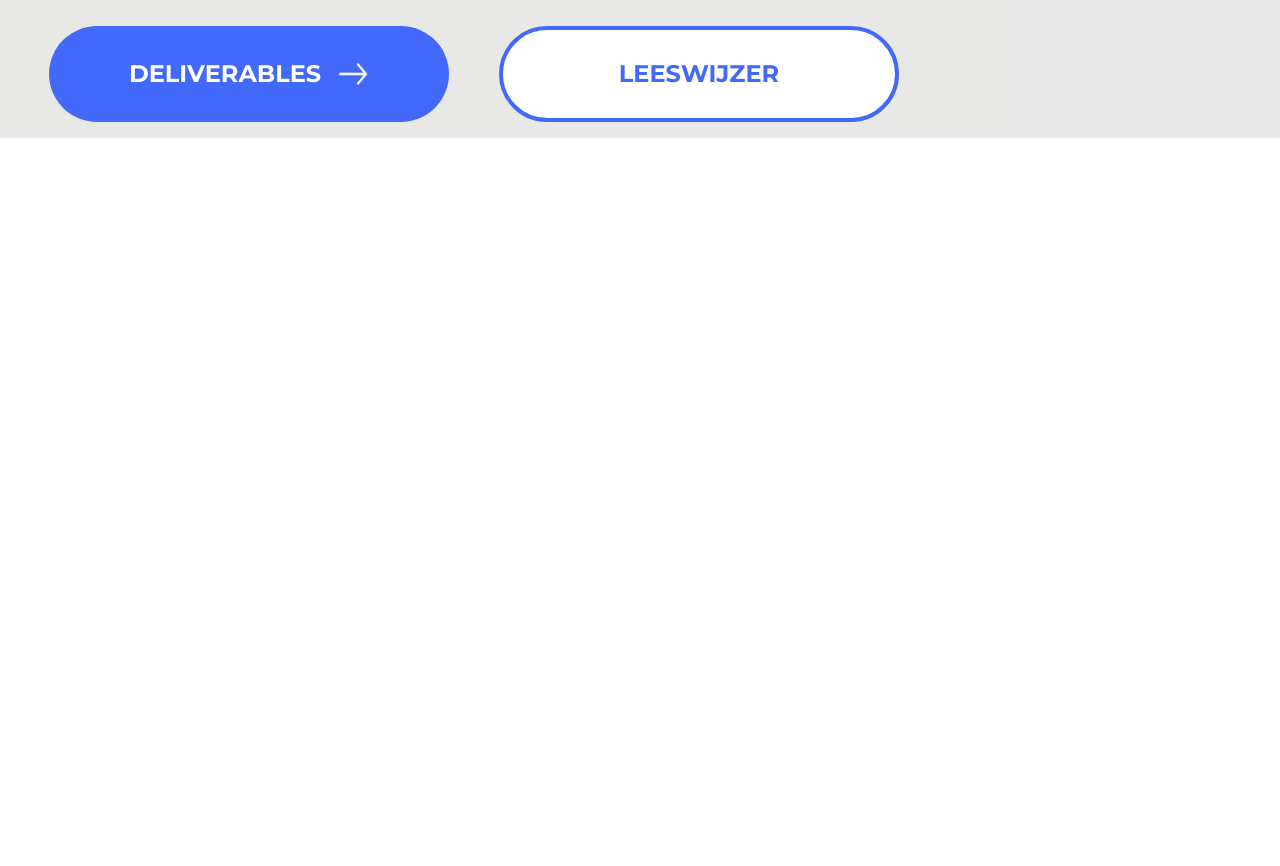
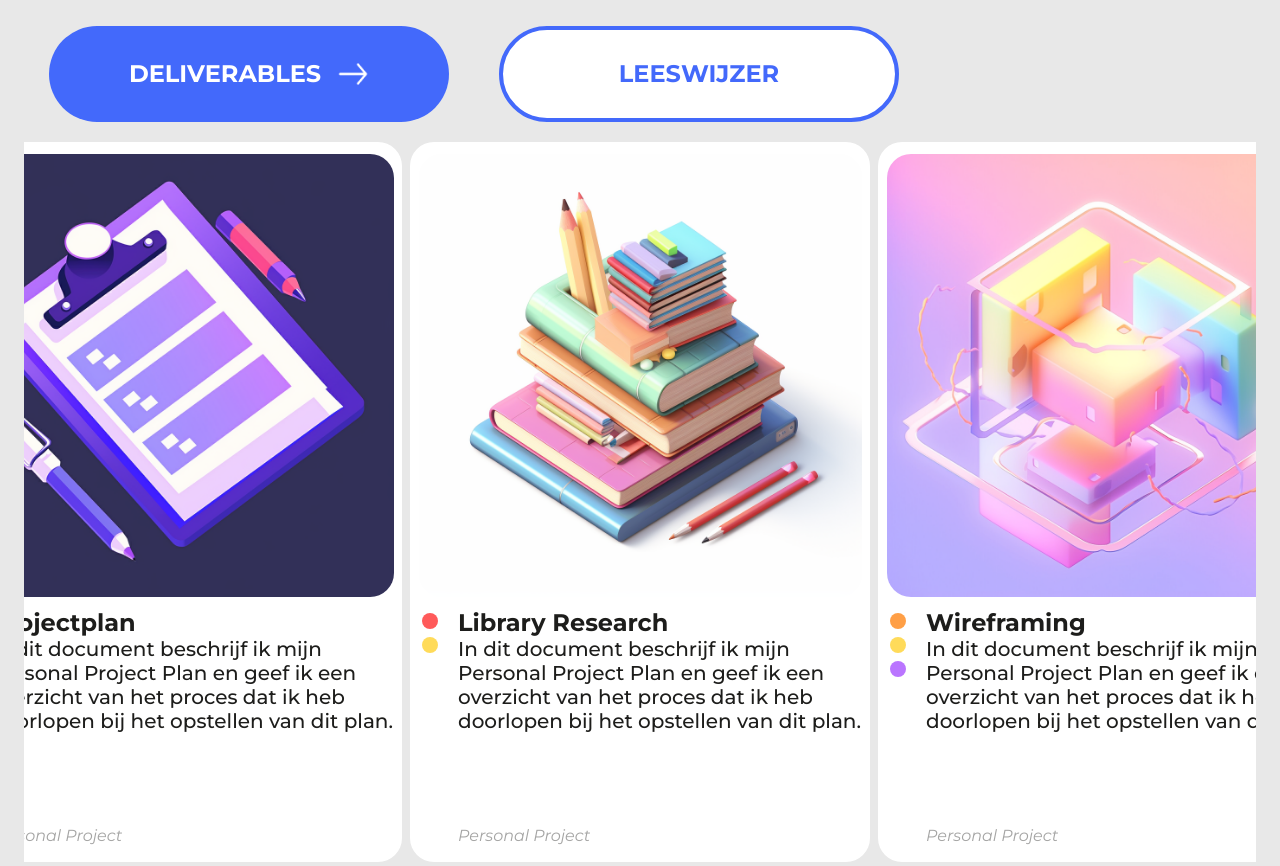
Before and after one commit to metteghijsen/semester6-website, a Nuxt app in the folder frontend/: page /playground/mette in a window 1280 px wide. Shown: the part 980-1846 px from the top of the page. Before the commit the page ends 1118 px from the top, so only its background shows below. Built offline with nearby package versions, Linux system fonts and the light colour scheme.

Commit message:
Feature: Added deliverable components

```diff
--- /dev/null
+++ b/frontend/components/layout/Deliverable.vue
@@ -0,0 +1,66 @@
+<template>
+  <NuxtLink :to="to">
+    <div class="bg-white100 h-[720px] w-[460px] flex flex-col rounded-3xl relative m-0.5">
+      <div class="flex justify-center">
+        <NuxtImg :src="`/img/deliverables/${imageName}.png`" :alt="imageName" class="w-[443px] m-1.5 rounded-3xl" />
+      </div>
+      <div class="flex">
+        <div class="flex flex-col pl-1.5">
+          <div v-if="lo1" class="rounded-full bg-red100 w-2 h-2 my-0.5" />
+          <div v-if="lo2" class="rounded-full bg-orange100 w-2 h-2 my-0.5" />
+          <div v-if="lo3" class="rounded-full bg-yellow100 w-2 h-2 my-0.5" />
+          <div v-if="lo4" class="rounded-full bg-green100 w-2 h-2 my-0.5" />
+          <div v-if="lo5" class="rounded-full bg-blue100 w-2 h-2 my-0.5" />
+          <div v-if="lo6" class="rounded-full bg-purple100 w-2 h-2 my-0.5" />
+          <div v-if="lo4" class="rounded-full bg-pink100 w-2 h-2 my-0.5" />
+        </div>
+        <div class="flex flex-col ml-2.5">
+          <UiTypography type="h4" size="heading4">
+            {{ deliverableName }}
+          </UiTypography>
+          <UiTypography type="p" size="paragraph-small">
+            {{ deliverableDescription }}
+          </UiTypography>
+        </div>
+      </div>
+      <UiTypography type="p" size="paragraph-extra-small" class="absolute bottom-2 left-7 italic opacity-40">
+        {{ projectType }}
+      </UiTypography>
+    </div>
+  </NuxtLink>
+</template>
+
+<script lang="ts">
+export default defineComponent({
+  name: 'Deliverable',
+  props: {
+    imageName: {
+      type: String,
+      required: true
+    },
+    deliverableName: {
+      type: String,
+      required: true
+    },
+    deliverableDescription: {
+      type: String,
+      required: true
+    },
+    projectType: {
+      type: String,
+      required: true
+    },
+    to: {
+      type: String,
+      required: true
+    },
+    lo1: Boolean,
+    lo2: Boolean,
+    lo3: Boolean,
+    lo4: Boolean,
+    lo5: Boolean,
+    lo6: Boolean,
+    lo7: Boolean
+  }
+})
+</script>
--- a/frontend/pages/playground/mette.vue
+++ b/frontend/pages/playground/mette.vue
@@ -102,6 +102,39 @@
           <UiButton label="leeswijzer" secondary big />
         </div>
       </div>
+
+      <div class="flex justify-center">
+        <LayoutDeliverable
+          lo4
+          lo7
+          to="/"
+          deliverable-name="Projectplan"
+          image-name="projectplan"
+          deliverable-description="In dit document beschrijf ik mijn Personal Project Plan en geef ik een overzicht van het proces dat ik heb doorlopen bij het opstellen van dit plan."
+          project-type="Personal Project"
+        />
+
+        <LayoutDeliverable
+          lo1
+          lo3
+          to="/"
+          deliverable-name="Library Research"
+          image-name="libraryresearch"
+          deliverable-description="In dit document beschrijf ik mijn Personal Project Plan en geef ik een overzicht van het proces dat ik heb doorlopen bij het opstellen van dit plan."
+          project-type="Personal Project"
+        />
+
+        <LayoutDeliverable
+          lo2
+          lo3
+          lo6
+          to="/"
+          deliverable-name="Wireframing"
+          image-name="wireframing"
+          deliverable-description="In dit document beschrijf ik mijn Personal Project Plan en geef ik een overzicht van het proces dat ik heb doorlopen bij het opstellen van dit plan."
+          project-type="Personal Project"
+        />
+      </div>
     </div>
   </UiContainer>
 </template>
```
